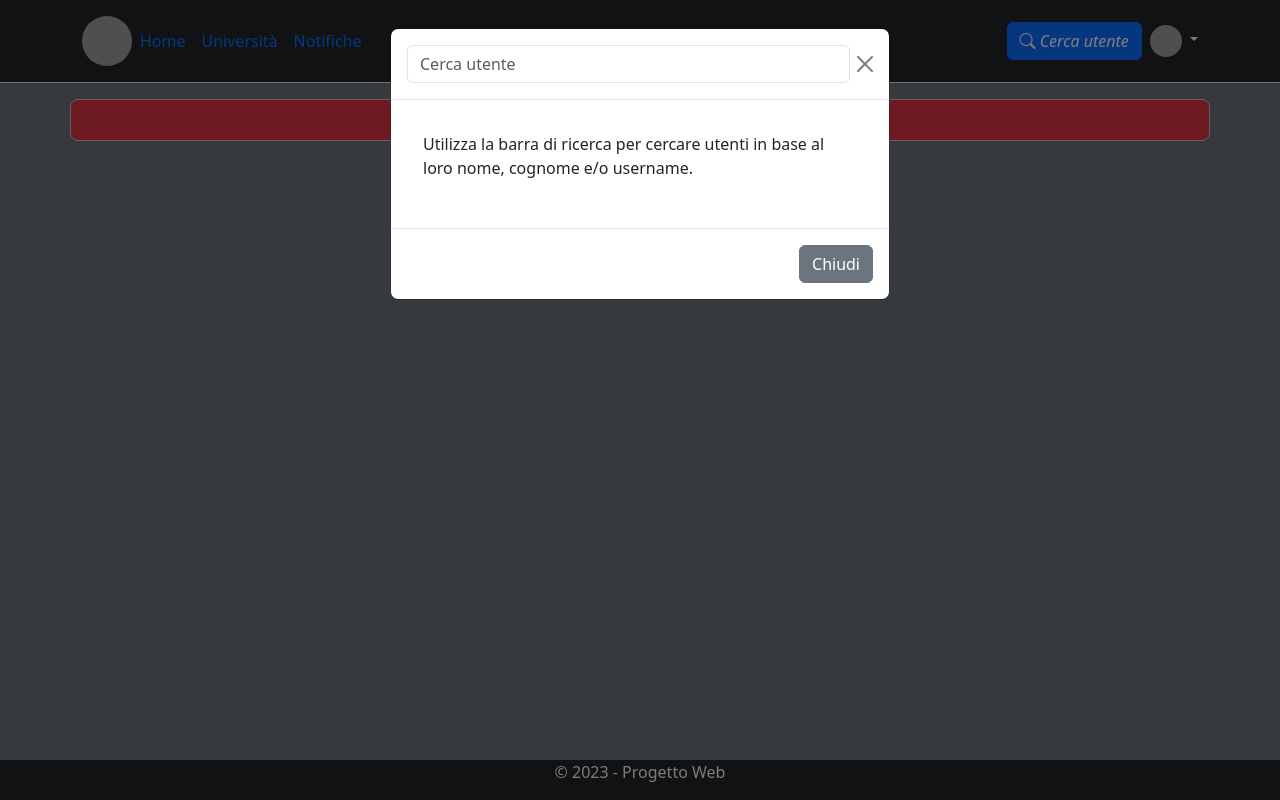
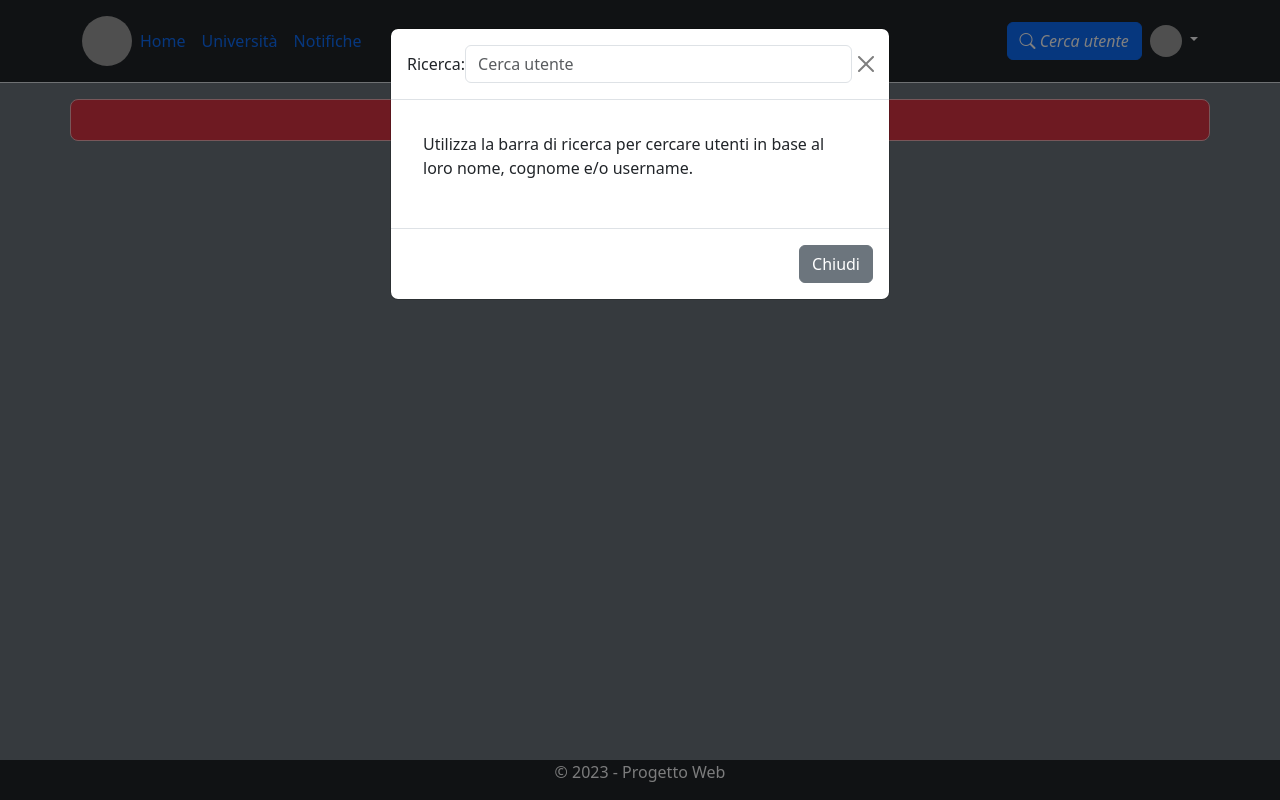
Before and after one commit to MarkRagg/Progetto-Web, a PHP site: page /php/class.php in a window 1280 px wide, after a click on "Cerca utente". Run offline with PHP 8.4, Linux system fonts and the light colour scheme; the visitor is signed in with stand-in values (Sample User, id 1); grey boxes are pictures that could not be loaded.

Commit message:
Add label for accessibility

```diff
--- a/source/template/base.php
+++ b/source/template/base.php
@@ -55,6 +55,7 @@
             <div class="modal-content">
             <div class="modal-header">
                 <!-- <h1 class="modal-title fs-5" id="searchModalLabel">Cerca</h1> -->
+                <label for="searchInput">Ricerca:</label>
                 <input type="search" class="form-control" id="searchInput" placeholder="Cerca utente">
                 <button type="button" class="btn-close" data-bs-dismiss="modal" aria-label="Close"></button>
             </div>
```
